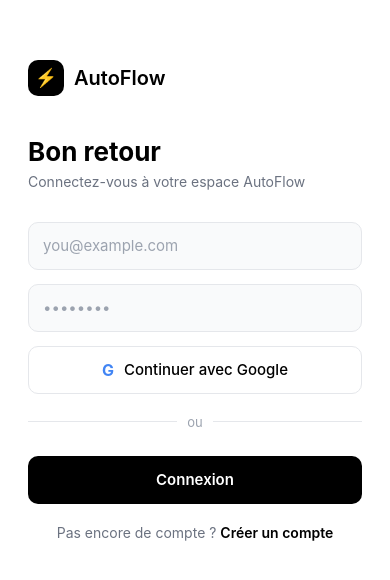
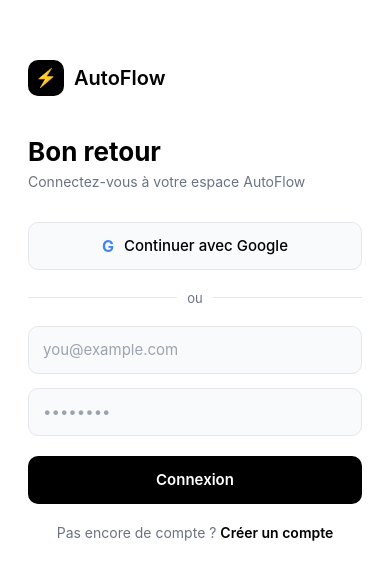
Before and after one commit to 1001franck/AutoFlow, a React Native app in the folder mobile/: screen /Login in a window 390 px wide. Shown: the part 122-702 px from the top of the page. Built offline with nearby package versions, Linux system fonts and the light colour scheme.

Commit message:
feat(mobile): theme clair/sombre automatique selon le systeme

```diff
--- a/mobile/src/screens/LoginScreen.tsx
+++ b/mobile/src/screens/LoginScreen.tsx
@@ -7,37 +7,74 @@ import {
   StyleSheet,
   KeyboardAvoidingView,
   Platform,
+  useColorScheme,
 } from 'react-native';
 
+const THEME = {
+  light: {
+    bg: '#ffffff', card: '#f9fafb', border: '#e5e7eb',
+    text: '#000000', muted: '#6b7280', placeholder: '#9ca3af',
+    btnBg: '#000000', btnText: '#ffffff',
+  },
+  dark: {
+    bg: '#0a0a0a', card: '#1a1a1a', border: '#2a2a2a',
+    text: '#ffffff', muted: '#9ca3af', placeholder: '#6b7280',
+    btnBg: '#ffffff', btnText: '#000000',
+  },
+};
+
 export function LoginScreen() {
+  const scheme = useColorScheme();
+  const c = THEME[scheme === 'dark' ? 'dark' : 'light'];
+
   const [mode, setMode] = useState<'login' | 'register'>('login');
   const [email, setEmail] = useState('');
   const [password, setPassword] = useState('');
 
   return (
     <KeyboardAvoidingView
-      style={styles.container}
+      style={[styles.container, { backgroundColor: c.bg }]}
       behavior={Platform.OS === 'ios' ? 'padding' : 'height'}
     >
       <View style={styles.inner}>
         {/* Logo */}
         <View style={styles.logoWrapper}>
-          <View style={styles.logoBox}>
-            <Text style={styles.logoText}>⚡</Text>
+          <View style={[styles.logoBox, { backgroundColor: c.text }]}>
+            <Text style={styles.logoEmoji}>⚡</Text>
           </View>
-          <Text style={styles.brandName}>AutoFlow</Text>
+          <Text style={[styles.brandName, { color: c.text }]}>AutoFlow</Text>
         </View>
 
-        <Text style={styles.title}>{mode === 'login' ? 'Bon retour' : 'Créer un compte'}</Text>
-        <Text style={styles.subtitle}>
-          {mode === 'login' ? 'Connectez-vous à votre espace AutoFlow' : 'Commencez à automatiser en quelques minutes'}
+        <Text style={[styles.title, { color: c.text }]}>
+          {mode === 'login' ? 'Bon retour' : 'Créer un compte'}
         </Text>
+        <Text style={[styles.subtitle, { color: c.muted }]}>
+          {mode === 'login'
+            ? 'Connectez-vous à votre espace AutoFlow'
+            : 'Commencez à automatiser en quelques minutes'}
+        </Text>
+
+        {/* Bouton Google */}
+        <TouchableOpacity
+          style={[styles.googleButton, { borderColor: c.border, backgroundColor: c.card }]}
+          activeOpacity={0.85}
+        >
+          <Text style={styles.googleLetter}>G</Text>
+          <Text style={[styles.googleButtonText, { color: c.text }]}>Continuer avec Google</Text>
+        </TouchableOpacity>
+
+        {/* Separateur */}
+        <View style={styles.separator}>
+          <View style={[styles.separatorLine, { backgroundColor: c.border }]} />
+          <Text style={[styles.separatorText, { color: c.muted }]}>ou</Text>
+          <View style={[styles.separatorLine, { backgroundColor: c.border }]} />
+        </View>
 
         {/* Champs */}
         <TextInput
-          style={styles.input}
+          style={[styles.input, { borderColor: c.border, backgroundColor: c.card, color: c.text }]}
           placeholder="you@example.com"
-          placeholderTextColor="#9ca3af"
+          placeholderTextColor={c.placeholder}
           value={email}
           onChangeText={setEmail}
           keyboardType="email-address"
@@ -45,36 +82,30 @@ export function LoginScreen() {
           autoComplete="email"
         />
         <TextInput
-          style={styles.input}
+          style={[styles.input, { borderColor: c.border, backgroundColor: c.card, color: c.text }]}
           placeholder="••••••••"
-          placeholderTextColor="#9ca3af"
+          placeholderTextColor={c.placeholder}
           value={password}
           onChangeText={setPassword}
           secureTextEntry
           autoComplete="password"
         />
 
-        {/* Bouton Google */}
-        <TouchableOpacity style={styles.googleButton} activeOpacity={0.85}>
-          <Text style={styles.googleLetter}>G</Text>
-          <Text style={styles.googleButtonText}>Continuer avec Google</Text>
+        <TouchableOpacity style={[styles.button, { backgroundColor: c.btnBg }]} activeOpacity={0.85}>
+          <Text style={[styles.buttonText, { color: c.btnText }]}>
+            {mode === 'login' ? 'Connexion' : 'Créer un compte'}
+          </Text>
         </TouchableOpacity>
 
-        {/* Separateur */}
-        <View style={styles.separator}>
-          <View style={styles.separatorLine} />
-          <Text style={styles.separatorText}>ou</Text>
-          <View style={styles.separatorLine} />
-        </View>
-
-        <TouchableOpacity style={styles.button} activeOpacity={0.85}>
-          <Text style={styles.buttonText}>{mode === 'login' ? 'Connexion' : 'Créer un compte'}</Text>
-        </TouchableOpacity>
-
-        <TouchableOpacity onPress={() => setMode(mode === 'login' ? 'register' : 'login')} style={styles.switchWrapper}>
-          <Text style={styles.switchText}>
+        <TouchableOpacity
+          onPress={() => setMode(mode === 'login' ? 'register' : 'login')}
+          style={styles.switchWrapper}
+        >
+          <Text style={[styles.switchText, { color: c.muted }]}>
             {mode === 'login' ? 'Pas encore de compte ? ' : 'Déjà un compte ? '}
-            <Text style={styles.switchLink}>{mode === 'login' ? 'Créer un compte' : 'Se connecter'}</Text>
+            <Text style={[styles.switchLink, { color: c.text }]}>
+              {mode === 'login' ? 'Créer un compte' : 'Se connecter'}
+            </Text>
           </Text>
         </TouchableOpacity>
       </View>
@@ -83,119 +114,31 @@ export function LoginScreen() {
 }
 
 const styles = StyleSheet.create({
-  container: {
-    flex: 1,
-    backgroundColor: '#ffffff',
+  container: { flex: 1 },
+  inner: { flex: 1, paddingHorizontal: 28, justifyContent: 'center' },
+  logoWrapper: { flexDirection: 'row', alignItems: 'center', gap: 10, marginBottom: 40 },
+  logoBox: { width: 36, height: 36, borderRadius: 10, alignItems: 'center', justifyContent: 'center' },
+  logoEmoji: { fontSize: 18 },
+  brandName: { fontSize: 20, fontWeight: '600' },
+  title: { fontSize: 26, fontWeight: '700', marginBottom: 6 },
+  subtitle: { fontSize: 14, marginBottom: 32 },
+  googleButton: {
+    height: 48, borderWidth: 1, borderRadius: 10,
+    flexDirection: 'row', alignItems: 'center', justifyContent: 'center',
+    gap: 10, marginBottom: 20,
   },
-  inner: {
-    flex: 1,
-    paddingHorizontal: 28,
-    justifyContent: 'center',
+  googleLetter: { fontSize: 16, fontWeight: '700', color: '#4285F4' },
+  googleButtonText: { fontSize: 15, fontWeight: '500' },
+  separator: { flexDirection: 'row', alignItems: 'center', gap: 10, marginBottom: 20 },
+  separatorLine: { flex: 1, height: 1 },
+  separatorText: { fontSize: 13 },
+  input: {
+    height: 48, borderWidth: 1, borderRadius: 10,
+    paddingHorizontal: 14, fontSize: 15, marginBottom: 14,
   },
-  logoWrapper: {
-    flexDirection: 'row',
-    alignItems: 'center',
-    gap: 10,
-    marginBottom: 40,
-  },
-  logoBox: {
-    width: 36,
-    height: 36,
-    borderRadius: 10,
-    backgroundColor: '#000000',
-    alignItems: 'center',
-    justifyContent: 'center',
-  },
-  logoText: {
-    fontSize: 18,
-  },
-  brandName: {
-    fontSize: 20,
-    fontWeight: '600',
-    color: '#000000',
-  },
-  title: {
-    fontSize: 26,
-    fontWeight: '700',
-    color: '#000000',
-    marginBottom: 6,
-  },
-  subtitle: {
-    fontSize: 14,
-    color: '#6b7280',
-    marginBottom: 32,
-  },
-  input: {
-    height: 48,
-    borderWidth: 1,
-    borderColor: '#e5e7eb',
-    borderRadius: 10,
-    paddingHorizontal: 14,
-    fontSize: 15,
-    color: '#000000',
-    backgroundColor: '#f9fafb',
-    marginBottom: 14,
-  },
-  googleButton: {
-    height: 48,
-    borderWidth: 1,
-    borderColor: '#e5e7eb',
-    borderRadius: 10,
-    flexDirection: 'row',
-    alignItems: 'center',
-    justifyContent: 'center',
-    gap: 10,
-    backgroundColor: '#ffffff',
-    marginBottom: 20,
-  },
-  googleLetter: {
-    fontSize: 16,
-    fontWeight: '700',
-    color: '#4285F4',
-  },
-  googleButtonText: {
-    fontSize: 15,
-    fontWeight: '500',
-    color: '#000000',
-  },
-  separator: {
-    flexDirection: 'row',
-    alignItems: 'center',
-    gap: 10,
-    marginBottom: 20,
-  },
-  separatorLine: {
-    flex: 1,
-    height: 1,
-    backgroundColor: '#e5e7eb',
-  },
-  separatorText: {
-    fontSize: 13,
-    color: '#9ca3af',
-  },
-  button: {
-    height: 48,
-    backgroundColor: '#000000',
-    borderRadius: 10,
-    alignItems: 'center',
-    justifyContent: 'center',
-    marginTop: 6,
-  },
-  buttonText: {
-    color: '#ffffff',
-    fontSize: 15,
-    fontWeight: '600',
-  },
-  switchWrapper: {
-    marginTop: 20,
-    alignItems: 'center',
-  },
-  switchText: {
-    fontSize: 14,
-    color: '#6b7280',
-  },
-  switchLink: {
-    color: '#000000',
-    fontWeight: '600',
-  },
+  button: { height: 48, borderRadius: 10, alignItems: 'center', justifyContent: 'center', marginTop: 6 },
+  buttonText: { fontSize: 15, fontWeight: '600' },
+  switchWrapper: { marginTop: 20, alignItems: 'center' },
+  switchText: { fontSize: 14 },
+  switchLink: { fontWeight: '600' },
 });
```
